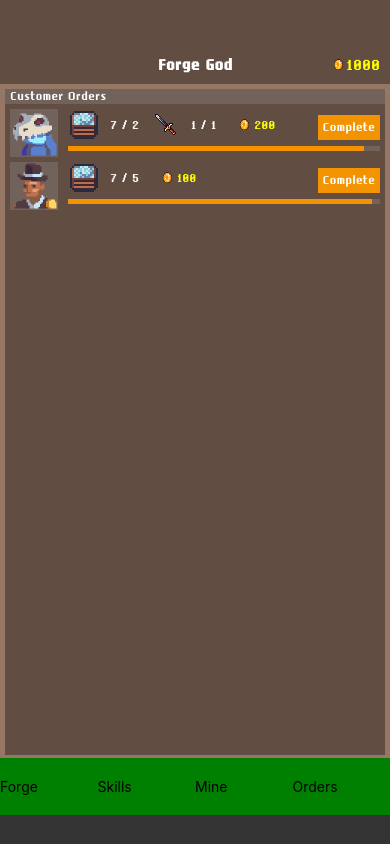
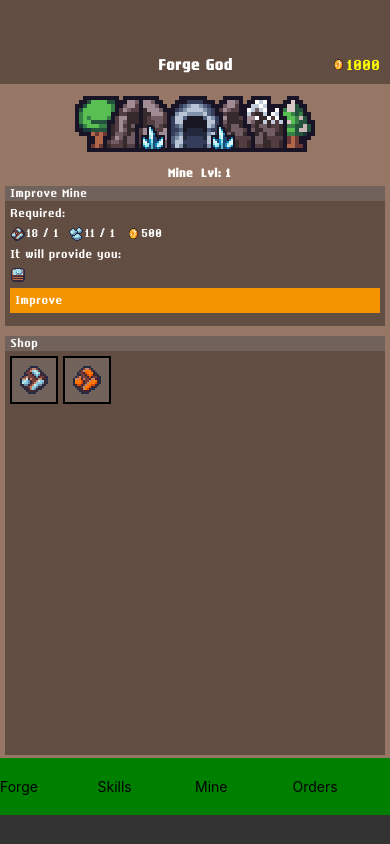
Before and after one commit to Aleksandr175/forgegod, a React Native app: screen / in a window 390 px wide. Built offline with nearby package versions, Linux system fonts and the light colour scheme.

Commit message:
Improve Mine

```diff
--- a/src/App.tsx
+++ b/src/App.tsx
@@ -14,9 +14,10 @@ import { PageOrders } from './components/PageOrders';
 import 'react-native-get-random-values';
 import { CustomText } from './components/CustomText';
 import { useCustomerOrdersLogic } from './hooks/useCustomerOrdersLogic';
+import { hasEnoughResourcesToImproveMine } from './utils';
 
 export const App = () => {
-  const [page, setPage] = useState('orders');
+  const [page, setPage] = useState('mine');
   const [mineLvl, setMineLvl] = useState(1);
   const [money, setMoney] = useState(1000);
   const [maxOrdersQty, setMaxOrdersQty] = useState(5);
@@ -33,7 +34,7 @@ export const App = () => {
     },
     {
       id: 2,
-      qty: 10,
+      qty: 20,
     },
     {
       id: 3,
@@ -302,6 +303,30 @@ export const App = () => {
     }
   };
 
+  const onImproveMine = () => {
+    const mineInfo = dictionary.mine.find(
+      (mine) => mine.nextLvl === mineLvl + 1,
+    );
+
+    if (mineInfo) {
+      if (hasEnoughResourcesToImproveMine(mineInfo, storage, money)) {
+        improveMine();
+
+        mineInfo.requirements.resources.forEach((resource) => {
+          removeFromStorage(resource.id, resource.qty);
+        });
+
+        addMoney(-mineInfo.requirements.money);
+      }
+    }
+  };
+
+  const improveMine = () => {
+    setMineLvl((prevState) => {
+      return prevState + 1;
+    });
+  };
+
   // TODO: refactor code, separate to hooks
 
   if (!loaded) {
@@ -347,8 +372,11 @@ export const App = () => {
         {page === 'mine' && (
           <PageMine
             dictionary={dictionary.mine}
-            lvl={mineLvl}
+            mineLvl={mineLvl}
             onBuyGood={onBuyGood}
+            onImproveMine={onImproveMine}
+            storage={storage}
+            money={money}
           />
         )}
 
--- a/src/components/PageMine.tsx
+++ b/src/components/PageMine.tsx
@@ -1,29 +1,43 @@
 import React from 'react';
 import styled from 'styled-components/native';
-import { Text } from 'react-native';
 import { Panel } from './Panel';
-import { IMine } from '../types';
+import { IMine, IStorageGood } from '../types';
 import { CustomImage } from './CustomImage';
 import { PanelShop } from './PanelShop';
+import { CustomText } from './CustomText';
+import { SButton } from '../styles';
+import {
+  hasEnoughResourcesToImproveMine,
+  resourceQtyInStorage,
+} from '../utils';
 
 interface IProps {
-  lvl: number;
+  mineLvl: number;
   dictionary: IMine[];
   onBuyGood: (goodId: number, qty: number) => void;
+  onImproveMine: () => void;
+  money: number;
+  storage: IStorageGood[];
 }
 
-export const PageMine = ({ lvl, dictionary, onBuyGood }: IProps) => {
+export const PageMine = ({
+  mineLvl,
+  dictionary,
+  onBuyGood,
+  onImproveMine,
+  money,
+  storage,
+}: IProps) => {
   const currentMineLvlInfo =
-    dictionary.find((mineLvl) => mineLvl.nextLvl === lvl + 1) || null;
-  //console.log('page mine');
+    dictionary.find((mine) => mine.nextLvl === mineLvl + 1) || null;
 
   return (
     <SPageMine>
       <SMineInfo>
-        <SImage source={require('../images/mine.png')} />
+        <SImageMine source={require('../images/mine.png')} />
         <SMineDetails>
           <SMineTitle>Mine</SMineTitle>
-          <SMineLvl>Lvl: 1</SMineLvl>
+          <SMineLvl>Lvl: {mineLvl}</SMineLvl>
         </SMineDetails>
       </SMineInfo>
 
@@ -39,13 +53,23 @@ export const PageMine = ({ lvl, dictionary, onBuyGood }: IProps) => {
                       return (
                         <SResourceRequired key={requirement.id}>
                           <CustomImage id={requirement.id} size={'small'} />
-                          <SQty>{requirement.qty}</SQty>
+                          <SQty>
+                            {resourceQtyInStorage(requirement.id, storage)} /{' '}
+                            {requirement.qty}
+                          </SQty>
                         </SResourceRequired>
                       );
                     },
                   )}
+
+                  <SResourceRequired>
+                    <SImage source={require('../images/gold.png')} />
+                    <SQty>{currentMineLvlInfo.requirements.money}</SQty>
+                  </SResourceRequired>
                 </SResources>
+
                 <SText>It will provide you:</SText>
+                <SResources>
                   {currentMineLvlInfo.provideResourceIds.map((id) => {
                     return (
                       <SResourceRequired key={id}>
@@ -53,21 +77,26 @@ export const PageMine = ({ lvl, dictionary, onBuyGood }: IProps) => {
                       </SResourceRequired>
                     );
                   })}
+                </SResources>
 
                 <SButton
-                  onPress={() => {
-                    //onCreateOrder(goodId, qty);
-                  }}
-                  //disabled={!isAvailableToOrder()}
+                  onPress={onImproveMine}
+                  disabled={
+                    !hasEnoughResourcesToImproveMine(
+                      currentMineLvlInfo,
+                      storage,
+                      money,
+                    )
+                  }
                 >
-                  <Text>Improve</Text>
+                  <CustomText>Improve</CustomText>
                 </SButton>
               </>
             )}
         </Panel>
       </SPanelWrapper>
 
-      <PanelShop mineLvl={lvl || 1} onBuyGood={onBuyGood}></PanelShop>
+      <PanelShop mineLvl={mineLvl || 1} onBuyGood={onBuyGood}></PanelShop>
     </SPageMine>
   );
 };
@@ -79,31 +108,31 @@ const SPanelWrapper = styled.View`
 const SPageMine = styled.View`
   padding-top: 10px;
   width: 100%;
+  height: 100%;
 `;
 
 const SMineInfo = styled.View`
   align-items: center;
 `;
 
-const SText = styled.Text`
-  color: white;
-  font-family: 'LGGothic';
+const SText = styled(CustomText)`
+  padding-bottom: 5px;
 `;
 
-const SQty = styled.Text`
-  color: white;
-  font-family: 'LGGothic';
-`;
+const SQty = styled(CustomText)``;
 
 const SResourceRequired = styled.View`
   flex-direction: row;
+  padding-bottom: 5px;
 `;
 
 const SResources = styled.View`
-  flex-direction: column;
+  gap: 10px;
+  flex-direction: row;
+  align-items: center;
 `;
 
-const SImage = styled.Image`
+const SImageMine = styled.Image`
   width: 256px;
   height: 64px;
   margin-bottom: 8px;
@@ -114,25 +143,18 @@ const SMineDetails = styled.View`
   flex-direction: row;
 `;
 
-const SMineTitle = styled.Text`
+const SMineTitle = styled(CustomText)`
   color: white;
   font-weight: 700;
   margin-right: 8px;
 `;
 
-const SMineLvl = styled.Text`
+const SMineLvl = styled(CustomText)`
   font-weight: 700;
   color: white;
 `;
 
-const SButton = styled.Pressable<{ disabled?: boolean }>`
-  background-color: ${(props) => (props.disabled ? '#444' : '#F49300')};
-  padding: 5px;
-
-  ${({ disabled }) =>
-    disabled
-      ? `
-      opacity: .5;
-      `
-      : ''};
+const SImage = styled.Image`
+  height: 16px;
+  width: 16px;
 `;
--- a/src/components/PageOrders.tsx
+++ b/src/components/PageOrders.tsx
@@ -6,7 +6,7 @@ import { ICustomerOrder, IMine, IStorageGood } from '../types';
 import { CustomImage } from './CustomImage';
 import { SButton, styles as stylesCommon } from '../styles';
 import { CustomText } from './CustomText';
-import { hasEnoughResourcesForCustomerOrder } from '../utils';
+import { hasEnoughResources, resourceQtyInStorage } from '../utils';
 
 interface IProps {
   dictionary: IMine[];
@@ -16,10 +16,6 @@ interface IProps {
 }
 
 export const PageOrders = ({ storage, orders, onCompleteOrder }: IProps) => {
-  const resourceInStorage = (goodId: number) => {
-    return storage.find((good) => good.id === goodId)?.qty || 0;
-  };
-
   return (
     <SPageOrders>
       <Panel title={'Customer Orders'}>
@@ -53,7 +49,8 @@ export const PageOrders = ({ storage, orders, onCompleteOrder }: IProps) => {
                         <>
                           <CustomImage id={good.id} size={'big'} />
                           <SQty>
-                            {resourceInStorage(good.id)} / {good.qty}
+                            {resourceQtyInStorage(good.id, storage)} /{' '}
+                            {good.qty}
                           </SQty>
                         </>
                       );
@@ -68,9 +65,7 @@ export const PageOrders = ({ storage, orders, onCompleteOrder }: IProps) => {
                       onPress={() => {
                         onCompleteOrder(item.id);
                       }}
-                      disabled={
-                        !hasEnoughResourcesForCustomerOrder(storage, item)
-                      }
+                      disabled={!hasEnoughResources(storage, item.goods)}
                     >
                       <CustomText>Complete</CustomText>
                     </SButton>
--- a/src/dictionary.tsx
+++ b/src/dictionary.tsx
@@ -254,10 +254,12 @@ export const dictionary: IDictionary = {
       nextLvl: 2,
       requirements: {
         resources: [
-          { id: 2, qty: 20 },
-          { id: 3, qty: 20 },
+          { id: 1, qty: 1 },
+          { id: 2, qty: 1 },
         ],
         upgrades: {},
+        money: 500,
+        orderQty: 0,
       },
       provideResourceIds: [3],
     },
@@ -270,6 +272,8 @@ export const dictionary: IDictionary = {
           { id: 4, qty: 20 },
         ],
         upgrades: {},
+        money: 1000,
+        orderQty: 10,
       },
       provideResourceIds: [3, 4],
     },
--- a/src/hooks/useCustomerOrdersLogic.tsx
+++ b/src/hooks/useCustomerOrdersLogic.tsx
@@ -2,10 +2,7 @@ import { ICustomerOrder, IGoodInfo, IStorageGood } from '../types';
 import { useEffect, useRef, useState } from 'react';
 import { dictionary } from '../dictionary';
 import { nanoid } from 'nanoid';
-import {
-  hasEnoughResourcesForCustomerOrder,
-  randomIntFromInterval,
-} from '../utils';
+import { hasEnoughResources, randomIntFromInterval } from '../utils';
 
 interface IProps {
   storage: IStorageGood[];
@@ -45,7 +42,7 @@ export const useCustomerOrdersLogic = ({
     );
 
     if (customerOrder) {
-      if (hasEnoughResourcesForCustomerOrder(storage, customerOrder)) {
+      if (hasEnoughResources(storage, customerOrder.goods)) {
         // remove resources for order
         customerOrder.goods.forEach((good) => {
           removeFromStorage(good.id, good.qty);
--- a/src/types.tsx
+++ b/src/types.tsx
@@ -24,6 +24,8 @@ export interface IMine {
     upgrades?: {
       minerLvl?: number;
     };
+    money: number;
+    orderQty?: number;
   };
   provideResourceIds: number[];
 }
--- a/src/utils/index.tsx
+++ b/src/utils/index.tsx
@@ -1,15 +1,14 @@
-import { ICustomerOrder, IStorageGood } from '../types';
+import { ICustomerOrder, IGoodInfo, IMine, IStorageGood } from '../types';
 
 export const randomIntFromInterval = (min: number, max: number) => {
   // min and max included
   return Math.floor(Math.random() * (max - min + 1) + min);
 };
 
-export const hasEnoughResourcesForCustomerOrder = (
+export const hasEnoughResources = (
   resources: IStorageGood[],
-  customerOrder: ICustomerOrder,
+  requiredResources: IGoodInfo[],
 ) => {
-  if (customerOrder) {
   // Convert the resources array into an object
   let resourceObj = {};
   for (let resource of resources) {
@@ -17,7 +16,7 @@ export const hasEnoughResourcesForCustomerOrder = (
   }
 
   // Check if you have enough resources for the order
-    for (let good of customerOrder.goods) {
+  for (let good of requiredResources) {
     if (
       !resourceObj.hasOwnProperty(good.id) ||
       resourceObj[good.id] < good.qty
@@ -27,5 +26,26 @@ export const hasEnoughResourcesForCustomerOrder = (
   }
 
   return true;
-  }
 };
+
+export const hasEnoughResourcesToImproveMine = (
+  mineInfo: IMine,
+  storage: IStorageGood[],
+  money: number,
+) => {
+  const hasResources = hasEnoughResources(
+    storage,
+    mineInfo.requirements.resources,
+  );
+
+  const hasMoney = money >= mineInfo.requirements.money;
+
+  return hasMoney && hasResources;
+};
+
+export const resourceQtyInStorage = (
+  goodId: number,
+  storage: IStorageGood[],
+) => {
+  return storage.find((good) => good.id === goodId)?.qty || 0;
+};
```
Lines whose indentation alone changed are shown as unchanged.
